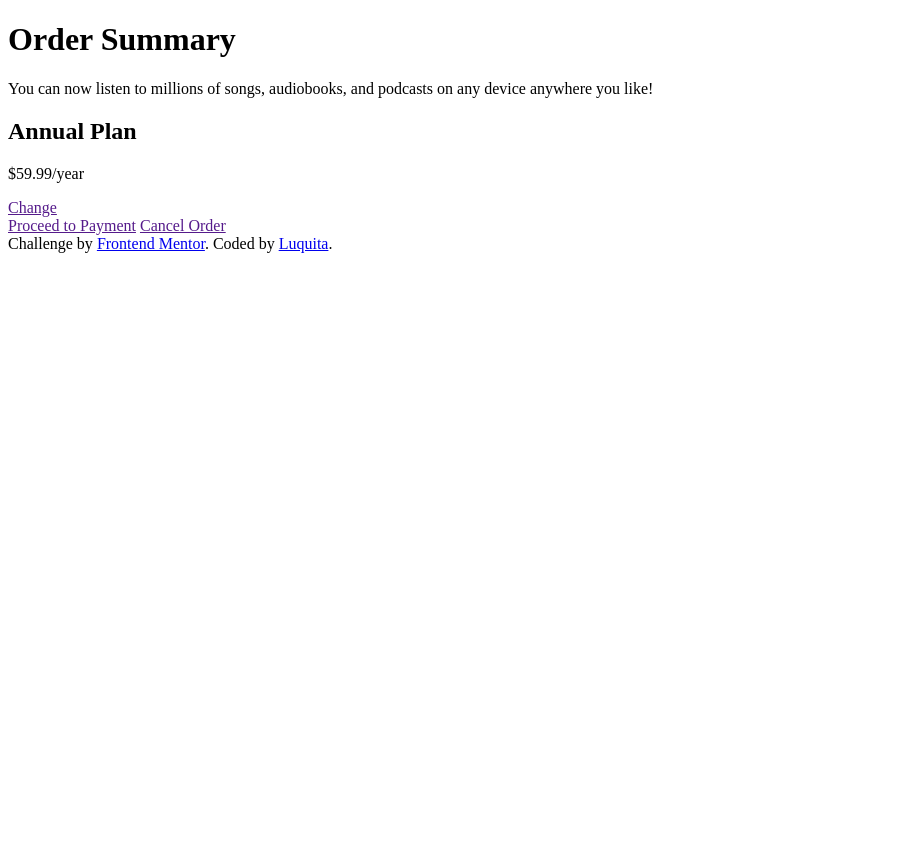
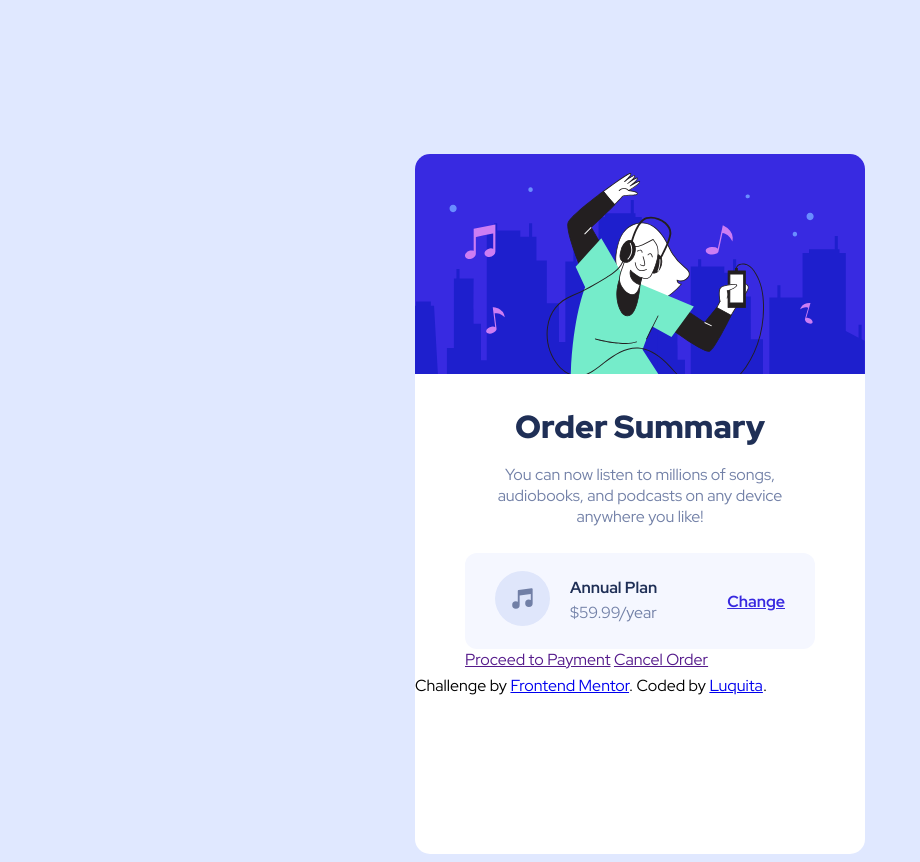
Before and after one commit to LucaRiver0n/SummaryChallenge, a website: page index.html in a window 1280 px wide. Shown: the whole page, without its empty margins (0-920 px from the left). Before the commit the page ends 800 px from the top, so only its background shows below. Drawn offline with Linux system fonts and the light colour scheme.

Commit message:
agregue sass al proyecto y le di estilo a parte del main

```diff
--- a/index.html
+++ b/index.html
@@ -3,7 +3,7 @@
   <head>
     <meta charset="UTF-8">
     <meta name="viewport" content="width=device-width, initial-scale=1.0"> <!-- displays site properly based on user's device -->
-
+    <link rel="stylesheet" href="./css/main.css">
     <link rel="icon" type="image/png" sizes="32x32" href="./images/favicon-32x32.png">
 
     <title>Frontend Mentor | Order summary card</title>
@@ -13,23 +13,33 @@
   </head>
   <body>
     <main>
-
+      <div class="imagen">
+        <img src="./images/illustration-hero.svg" alt="">
+      </div>
+      <div class="texto">
         <div class="header">
           <h1>Order Summary</h1>
           <p>You can now listen to millions of songs, audiobooks, and podcasts on any
           device anywhere you like!</p>
         </div>
         <div class="middle-part">
+          <div class="img">
+            <img src="./images/icon-music.svg" alt="">
+          </div>
+          <div class="price">
             <h2>Annual Plan</h2>
             <p>$59.99/year</p>
+          </div>
+          <div class="a">
             <a href="">Change</a>
+          </div>
         </div>
 
         <div class="order">
           <a href="">Proceed to Payment</a>
           <a href="">Cancel Order</a>
         </div>
-
+      </div>
       <div class="attribution">
         Challenge by <a href="https://www.frontendmentor.io?ref=challenge" target="_blank">Frontend Mentor</a>.
         Coded by <a href="#">Luquita</a>.
--- /dev/null
+++ b/scss/app.scss
@@ -0,0 +1,3 @@
+@import "./assets.scss";
+@import "./index.scss";
+@import "./mediaquery.scss";
--- /dev/null
+++ b/scss/assets.scss
@@ -0,0 +1 @@
+@import url('https://fonts.googleapis.com/css2?family=Red+Hat+Display:ital,wght@0,300..900;1,300..900&display=swap');
--- /dev/null
+++ b/scss/index.scss
@@ -0,0 +1,84 @@
+body{
+    display: flex;
+    background-color: hsl(225, 100%, 94%);
+    align-items: center;
+    justify-content: center;
+    margin-top: 12%;
+    font-family: Red Hat Display;
+
+    main{
+        width: 450px;
+       height: 700px;
+        background-color: white;
+        border-radius: 15px;
+        .imagen{
+            img{
+                max-width: fit-content;
+                border-top-left-radius: 15px;
+                border-top-right-radius: 15px;
+                }
+         }
+        .texto{
+            padding: 5px 50px;
+            display: flex;
+            flex-direction: column;
+            .header{
+                display: flex;
+                justify-content: center;
+                flex-direction: column;
+                h1{
+                    font-weight: 900;
+                    text-align: center;
+                    color: hsl(223, 47%, 23%)
+                }
+                p{
+                    text-align: center;
+                    color: hsl(224, 23%, 55%);
+                    margin-top: -5px;
+                }
+            }
+            .middle-part{
+                display: flex;
+                background-color: hsl(225, 100%, 98%);
+                border-radius: 12px;
+                flex-direction: row;
+                align-items: center;
+                justify-content: space-between;
+                padding: 10px 30px;
+                margin-top: 10px;
+                .img{
+                    img{
+                        width: 55px;
+                        height: 55px;
+
+                    }
+                }
+                .price{
+                    display: flex;
+                    flex-direction: column;
+                    margin-right: 50px;
+
+                    h2{
+                        display: flex;
+                        font-size: 16px;
+                        font-weight: 700;
+                        margin-bottom: unset;
+                        color: hsl(223, 47%, 23%);
+
+                    }
+                    p{
+                        margin-top: 4px;
+                        color:hsl(224, 23%, 55%);
+                    }
+                }
+                .a{
+                    a{
+                        color:hsl(245, 75%, 52%);
+                        font-weight: 700;
+
+                    }
+                }
+            }
+        }
+    }
+}
```
Also changed, not shown: css/main.css (added), scss/mediaquery.scss (added), 1 other file. Lines whose indentation alone changed are shown as unchanged.
